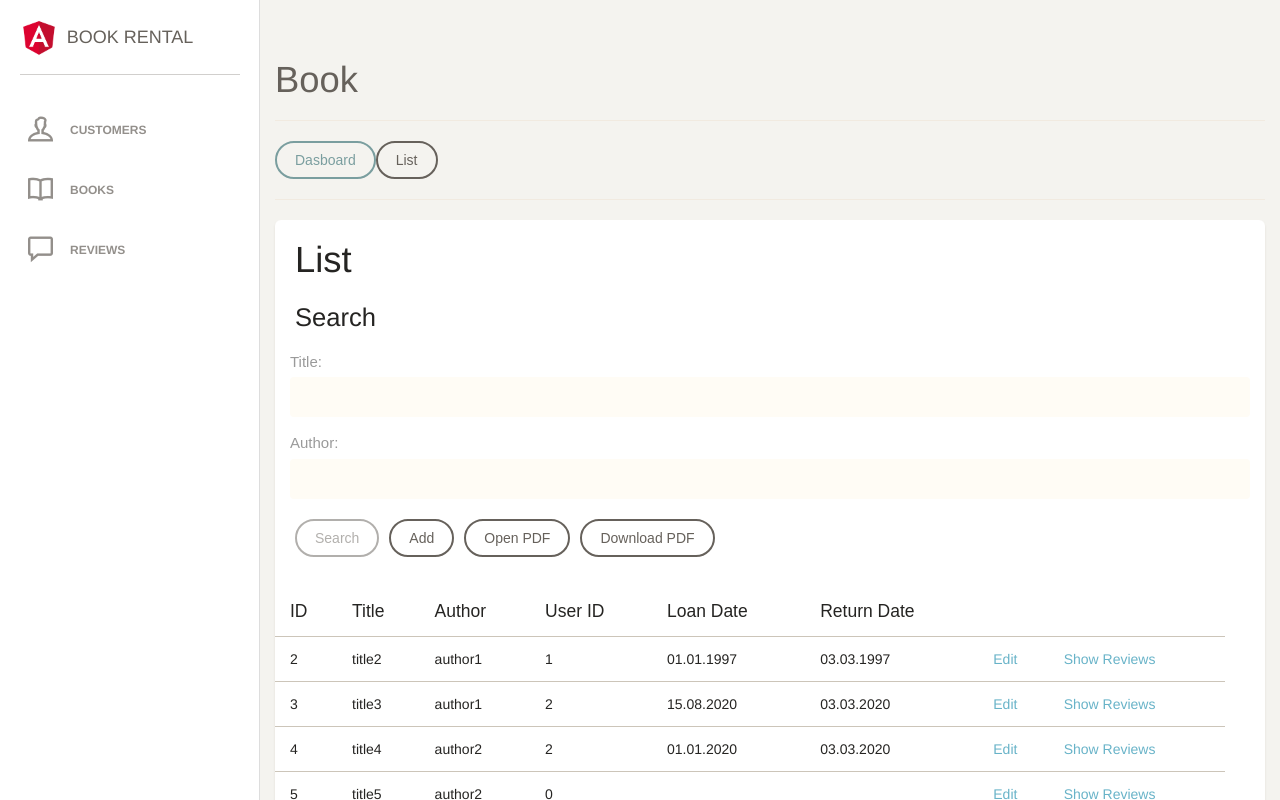
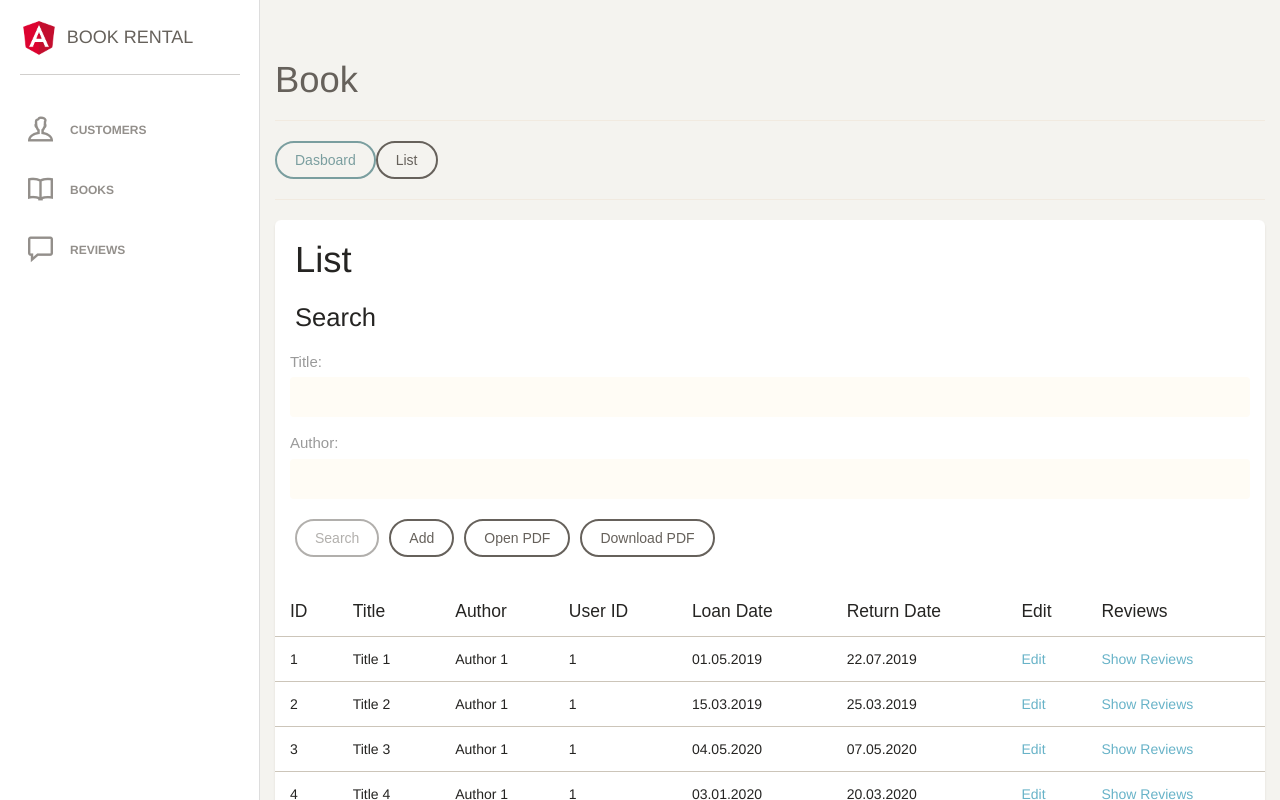
Before and after one commit to gsemaz/bookrental, an Angular app: page /book/list in a window 1280 px wide. Built offline with nearby package versions, Linux system fonts and the light colour scheme; data requests are answered from the project's data file; a web font is replaced by a local one.

Commit message:
Bug Fixes, DB Update

```diff
--- a/src/app/book/book-list/book-list.component.html
+++ b/src/app/book/book-list/book-list.component.html
@@ -39,9 +39,8 @@
                   <th>User ID</th>
                   <th>Loan Date</th>
                   <th>Return Date</th>
-                  <th></th>
-                  <th></th>
-                  <th></th>
+                  <th>Edit</th>
+                  <th>Reviews</th>
               </tr>
           </thead>
           <tbody>
--- a/src/app/customers/customer-edit/customer-edit.component.ts
+++ b/src/app/customers/customer-edit/customer-edit.component.ts
@@ -68,13 +68,19 @@ export class CustomerEditComponent implements OnInit {
       .addCustomer(customer)
       .subscribe(
         () => {
-          this.router.navigateByUrl('/customer/list');
+          const date = new Date();
+          const dateString = this.datePipe.transform(date, 'MM-yyyy');
+          console.log('servus1');
+          this.customerService.addJoin(dateString).subscribe(
+            () => {
+              console.log('servus2');
+              this.router.navigateByUrl('/customer/list');
+            }
+          );
         }
       );
 
-    const date = new Date();
-    const dateString = this.datePipe.transform(date, 'MM-yyyy');
-    this.customerService.addJoin(dateString).subscribe();
+
   }
 
   getNextId(): void {
--- a/src/app/shared/services/customer.service.ts
+++ b/src/app/shared/services/customer.service.ts
@@ -46,14 +46,14 @@ export class CustomerService {
 
     addJoin(dateString: string): Observable<string> {
         const headers = new HttpHeaders().set('Accept', 'application/json');
-        return this.http.post<string>(this.BASE_URL_JOINDATES, { headers })
+        return this.http.post<string>(this.BASE_URL_JOINDATES, { dateString }, { headers })
         .pipe(
             tap(join => console.log('data access by customer service', join))
         );
     }
     addExit(dateString: string): Observable<string> {
         const headers = new HttpHeaders().set('Accept', 'application/json');
-        return this.http.post<string>(this.BASE_URL_EXITDATES, { headers })
+        return this.http.post<string>(this.BASE_URL_EXITDATES, { dateString }, { headers })
         .pipe(
             tap(exit => console.log('data access by customer service', exit))
         );
--- a/src/db.json
+++ b/src/db.json
@@ -1,124 +1,345 @@
 {
   "books": [
     {
+        "id": 1,
+        "title": "Title 1",
+        "author": "Author 1",
+        "userID": 1,
+        "loanDate": "01.05.2019",
+        "returnDate": "22.07.2019"
+    },
+    {
         "id": 2,
-      "title": "title2",
-      "author": "author1",
+        "title": "Title 2",
+        "author": "Author 1",
         "userID": 1,
-      "loanDate": "01.01.1997",
-      "returnDate": "03.03.1997"
+        "loanDate": "15.03.2019",
+        "returnDate": "25.03.2019"
     },
     {
         "id": 3,
-      "title": "title3",
-      "author": "author1",
-      "userID": 2,
-      "loanDate": "15.08.2020",
-      "returnDate": "03.03.2020"
+        "title": "Title 3",
+        "author": "Author 1",
+        "userID": 1,
+        "loanDate": "04.05.2020",
+        "returnDate": "07.05.2020"
     },
     {
         "id": 4,
-      "title": "title4",
-      "author": "author2",
-      "userID": 2,
-      "loanDate": "01.01.2020",
-      "returnDate": "03.03.2020"
+        "title": "Title 4",
+        "author": "Author 1",
+        "userID": 1,
+        "loanDate": "03.01.2020",
+        "returnDate": "20.03.2020"
     },
     {
         "id": 5,
-      "title": "title5",
-      "author": "author2",
-      "userID": 0,
-      "loanDate": "",
+        "title": "Title 5",
+        "author": "Author 2",
+        "userID": 1,
+        "loanDate": "01.02.2019",
         "returnDate": ""
     },
     {
         "id": 6,
-      "title": "title6",
-      "author": "author3",
-      "userID": 0,
-      "loanDate": "",
+        "title": "Title 6",
+        "author": "Author 2",
+        "userID": 2,
+        "loanDate": "26.08.2019",
+        "returnDate": "15.10.2019"
+    },
+    {
+        "id": 7,
+        "title": "Title 7",
+        "author": "Author 2",
+        "userID": 2,
+        "loanDate": "04.03.2020",
+        "returnDate": "01.05.2020"
+    },
+    {
+        "id": 8,
+        "title": "Title 8",
+        "author": "Author 3",
+        "userID": 2,
+        "loanDate": "08.09.2020",
         "returnDate": ""
     },
     {
-      "id": 7,
-      "title": "title7",
-      "author": "author4",
-      "userID": 0,
-      "loanDate": "",
-      "returnDate": ""
+        "id": 9,
+        "title": "Title 9",
+        "author": "Author 3",
+        "userID": 3,
+        "loanDate": "20.01.2019",
+        "returnDate": "04.04.2019"
     },
     {
-      "id": 8,
-      "title": "title8",
-      "author": "author5",
-      "userID": 0,
-      "loanDate": "",
-      "returnDate": ""
+        "id": 10,
+        "title": "Title 10",
+        "author": "Author 4",
+        "userID": 3,
+        "loanDate": "02.01.2021",
+        "returnDate": "10.01.2021"
+    },
+    {
+        "id": 11,
+        "title": "Title 11",
+        "author": "Author 5",
+        "userID": 3,
+        "loanDate": "02.11.2019",
+        "returnDate": "24.11.2019"
+    },
+    {
+        "id": 12,
+        "title": "Title 12",
+        "author": "Author 5",
+        "userID": 4,
+        "loanDate": "01.05.2020",
+        "returnDate": "10.05.2020"
+    },
+    {
+        "id": 13,
+        "title": "Title 13",
+        "author": "Author 5",
+        "userID": 5,
+        "loanDate": "23.02.2019",
+        "returnDate": "25.02.2019"
+    },
+    {
+        "id": 14,
+        "title": "Title 14",
+        "author": "Author 5",
+        "userID": 2,
+        "loanDate": "09.11.2020",
+        "returnDate": "15.11.2020"
+    },
+    {
+        "id": 15,
+        "title": "Title 15",
+        "author": "Author 6",
+        "userID": 6,
+        "loanDate": "09.07.2020",
+        "returnDate": "09.08.2020"
+    },
+    {
+        "id": 16,
+        "title": "Title 16",
+        "author": "Author 6",
+        "userID": 4,
+        "loanDate": "09.07.2020",
+        "returnDate": "09.08.2020"
+    },
+    {
+        "id": 17,
+        "title": "Title 17",
+        "author": "Author 7",
+        "userID": 4,
+        "loanDate": "22.04.2019",
+        "returnDate": "09.07.2020"
+    },
+    {
+        "id": 18,
+        "title": "Title 18",
+        "author": "Author 8",
+        "userID": 10,
+        "loanDate": "09.07.2019",
+        "returnDate": "09.07.2020"
+    },
+    {
+        "id": 19,
+        "title": "Title 19",
+        "author": "Author 9",
+        "userID": 8,
+        "loanDate": "01.01.2021",
+        "returnDate": "09.01.2021"
     }
   ],
   "customers": [
     {
         "id": 1,
-      "firstname": "asdf",
-      "lastname": "asdf"
+        "firstname": "Firstname 1",
+        "lastname": "Lastname 1"
+    },
+    {
+        "id": 2,
+        "firstname": "Firstname 2",
+        "lastname": "Lastname 1"
+    },
+    {
+        "id": 3,
+        "firstname": "Firstname 3",
+        "lastname": "Lastname 1"
+    },
+    {
+        "id": 4,
+        "firstname": "Firstname 4",
+        "lastname": "Lastname 4"
+    },
+    {
+        "id": 5,
+        "firstname": "Firstname 5",
+        "lastname": "Lastname 4"
+    },
+    {
+        "id": 6,
+        "firstname": "Firstname 6",
+        "lastname": "Lastname 4"
+    },
+    {
+        "id": 7,
+        "firstname": "Firstname 7",
+        "lastname": "Lastname 7"
+    },
+    {
+        "id": 8,
+        "firstname": "Firstname 8",
+        "lastname": "Lastname 7"
+    },
+    {
+        "id": 9,
+        "firstname": "Firstname 9",
+        "lastname": "Lastname 9"
+    },
+    {
+        "id": 10,
+        "firstname": "Firstname 10",
+        "lastname": "Lastname 10"
+    },
+    {
+        "id": 11,
+        "firstname": "Firstname 11",
+        "lastname": "Lastname 11"
     }
   ],
   "reviews": [
     {
+        "id": 1,
+        "bookID": 1,
+        "userID": 1,
+        "text": "Text 1",
+        "reviewTitle": "Title 1",
+        "date": "02.06.2019",
+        "stars": 1
+    },
+    {
+        "id": 2,
+        "bookID": 1,
+        "userID": 2,
+        "text": "Text 2",
+        "reviewTitle": "Title 2",
+        "date": "02.02.2018",
+        "stars": 3
+    },
+    {
+        "id": 3,
+        "bookID": 1,
+        "userID": 3,
+        "text": "Text 3",
+        "reviewTitle": "Title 3",
+        "date": "01.01.2018",
+        "stars": 4
+    },
+    {
         "id": 4,
         "bookID": 2,
-      "userID": 2,
-      "text": "text4",
-      "reviewTitle": "Best book!",
-      "date": "01.01.2020",
+        "userID": 1,
+        "text": "Text 4",
+        "reviewTitle": "Title 4",
+        "date": "10.03.2019",
         "stars": 1
     },
     {
         "id": 5,
         "bookID": 2,
-      "userID": 2,
-      "text": "text5",
-      "reviewTitle": "Best book!",
-      "date": "01.01.2020",
+        "userID": 3,
+        "text": "Text 5",
+        "reviewTitle": "Title 5",
+        "date": "24.02.2019",
         "stars": 5
     },
     {
         "id": 6,
-      "bookID": 2,
+        "bookID": 3,
+        "userID": 1,
+        "text": "Text 6",
+        "reviewTitle": "Title 6",
+        "date": "07.05.2020",
+        "stars": 5
+    },
+    {
+        "id": 7,
+        "bookID": 4,
+        "userID": 1,
+        "text": "Text 7",
+        "reviewTitle": "Title 7",
+        "date": "20.01.2020",
+        "stars": 5
+    },
+    {
+        "id": 8,
+        "bookID": 6,
         "userID": 2,
-      "text": "text6",
-      "reviewTitle": "Best book!",
-      "date": "01.01.2020",
+        "text": "Text 8",
+        "reviewTitle": "Title 8",
+        "date": "10.10.2019",
+        "stars": 1
+    },
+    {
+        "id": 9,
+        "bookID": 7,
+        "userID": 2,
+        "text": "Text 9",
+        "reviewTitle": "Title 9",
+        "date": "01.05.2020",
+        "stars": 2
+    },
+    {
+        "id": 10,
+        "bookID": 9,
+        "userID": 3,
+        "text": "Text 10",
+        "reviewTitle": "Title 10",
+        "date": "04.04.2019",
         "stars": 3
     },
     {
-      "id": 7,
-      "bookID": "1",
-      "userID": "1",
-      "text": "asdf",
-      "reviewTitle": "asdfaaaaaa",
-      "date": "aaaaaaaa",
-      "stars": "1"
+        "id": 11,
+        "bookID": 10,
+        "userID": 3,
+        "text": "Text 11",
+        "reviewTitle": "Title 11",
+        "date": "10.01.2021",
+        "stars": 3
     },
     {
-      "id": 8,
-      "bookID": "89",
-      "userID": "23",
-      "text": "asdf",
-      "reviewTitle": "asdfasdfasdfasdf",
-      "date": "asdfasdfasdfasdfasdf",
-      "stars": "1"
+        "id": 12,
+        "bookID": 11,
+        "userID": 3,
+        "text": "Text 12",
+        "reviewTitle": "Title 12",
+        "date": "24.11.2019",
+        "stars": 5
     }
   ],
   "customer_joins": [
+    "02-2019",
+    "03-2019",
+    "03-2019",
+    "07-2019",
+    "09-2019",
     "01-2020",
-    "01-2020",
-    "03-2020",
-    "06-2020"
+    "02-2020",
+    "08-2020",
+    "08-2020",
+    "09-2020",
+    "11-2020",
+    "09-2020",
+    "01-2021",
+    "01-2021"
+
   ],
   "customer_exits": [
-    "04-2020",
-    "08-2020"
+    "05-2019",
+    "10-2020",
+    "12-2020"
   ]
 }
```
Lines whose indentation alone changed are shown as unchanged.
